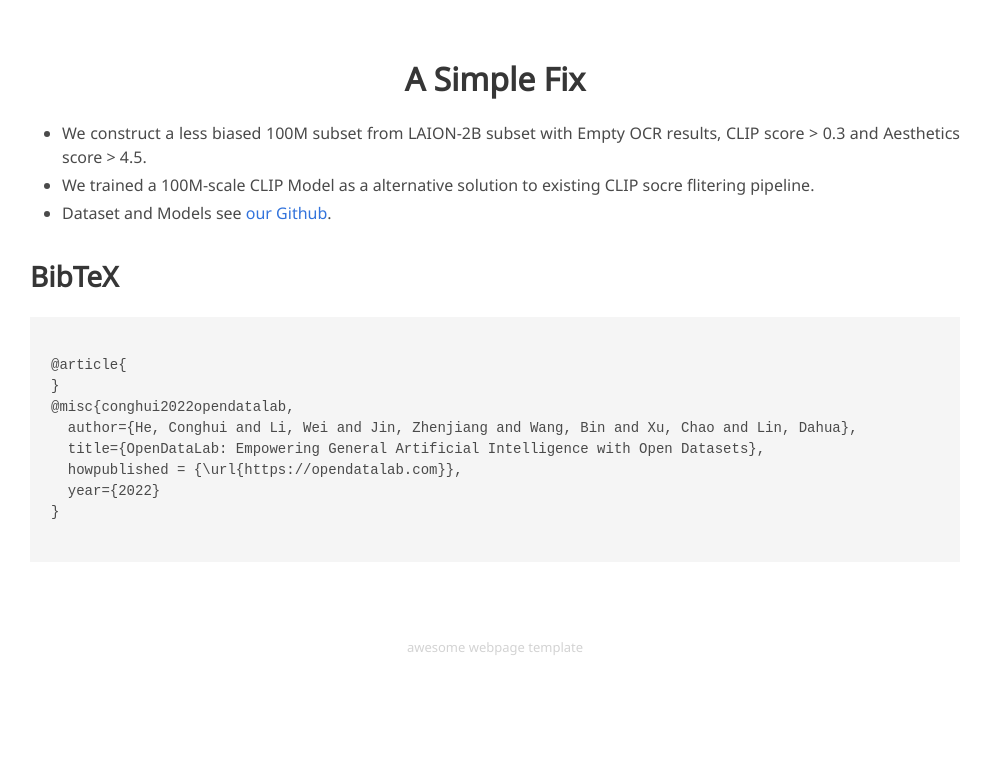
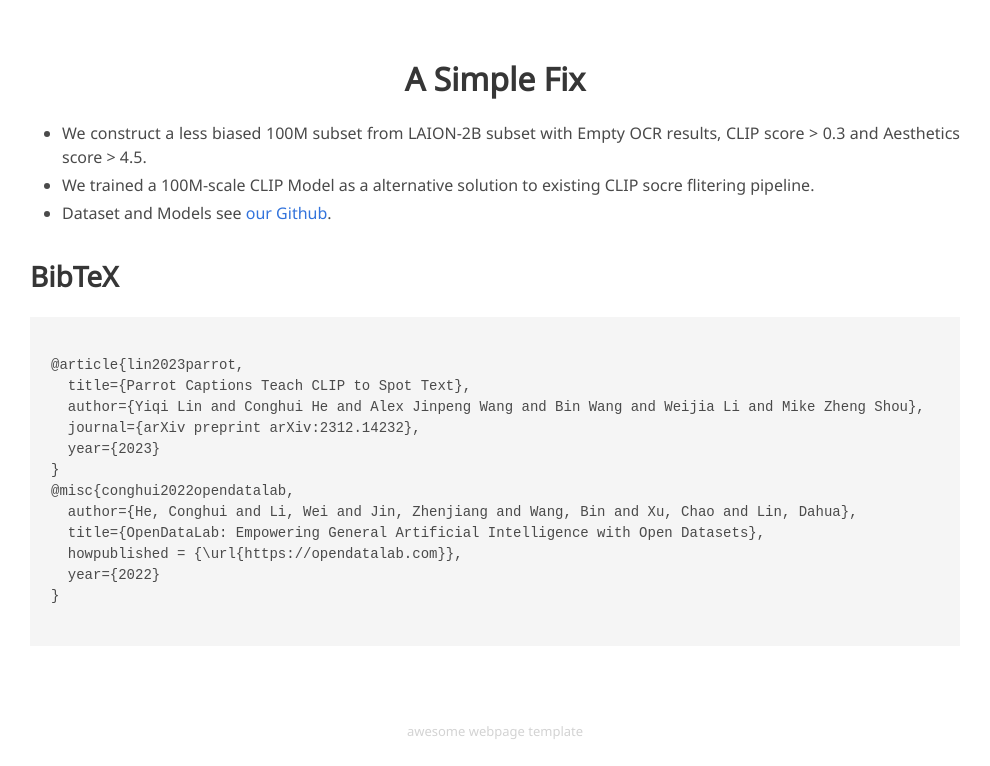
Before and after one commit to linyq17/linyq17.github.io, a plain HTML site: page CLIP-Parrot-Bias/index.html in a window 1280 px wide. Shown: the part 3574-4340 px from the top of the page, without its empty margins (145-1135 px from the left). Before the commit the page ends 4256 px from the top, so only its background shows below. Drawn offline with nearby package versions, Linux system fonts and the light colour scheme; some icons are missing; a web font is replaced by a local one.

Commit message:
Update index.html

```diff
--- a/CLIP-Parrot-Bias/index.html
+++ b/CLIP-Parrot-Bias/index.html
@@ -88,7 +88,7 @@
             <div class="publication-links">
               <!-- PDF Link. -->
               <span class="link-block">
-                <a href="https://arxiv.org/abs/"
+                <a href="https://arxiv.org/abs/2312.14232"
                    class="external-link button is-normal is-rounded is-dark">
                   <span class="icon">
                       <i class="fas fa-file-pdf"></i>
@@ -301,7 +301,11 @@
     <h2 class="title" style="margin-top: -60px">BibTeX</h2>
     <pre>
       <code>
-@article{
+@article{lin2023parrot,
+  title={Parrot Captions Teach CLIP to Spot Text},
+  author={Yiqi Lin and Conghui He and Alex Jinpeng Wang and Bin Wang and Weijia Li and Mike Zheng Shou},
+  journal={arXiv preprint arXiv:2312.14232},
+  year={2023}
 }
 @misc{conghui2022opendatalab,
   author={He, Conghui and Li, Wei and Jin, Zhenjiang and Wang, Bin and Xu, Chao and Lin, Dahua},
```
